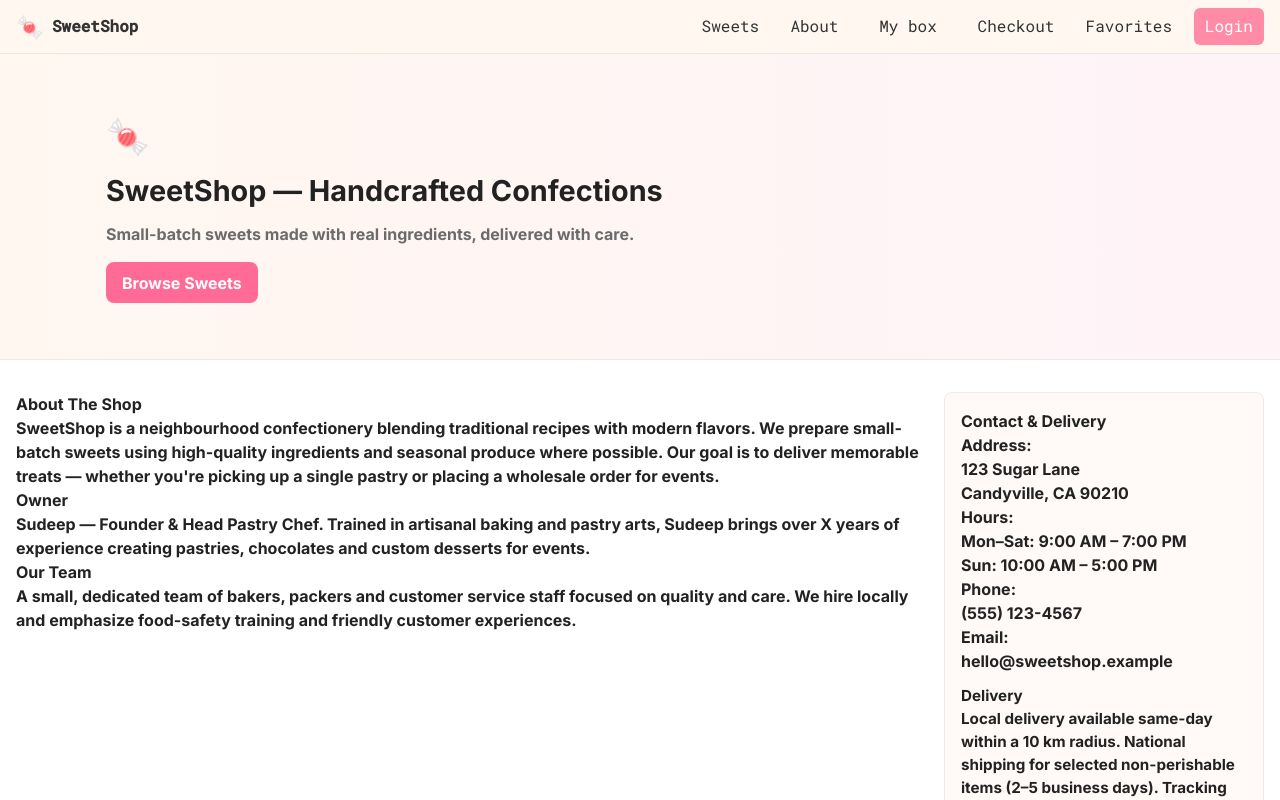
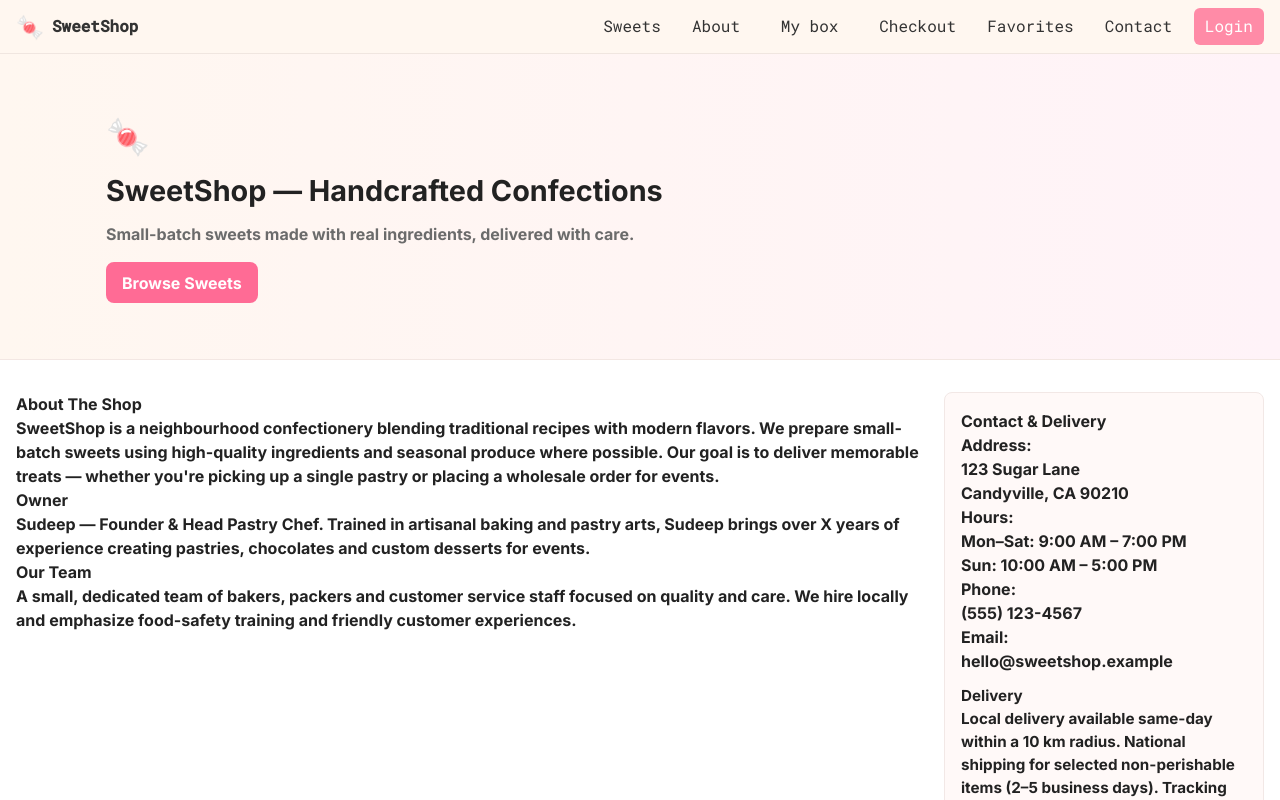
Before and after one commit to Sudeepkumar0/Sweet-shop, a React (Vite) app in the folder frontend/: page /about in a window 1280 px wide. Shown: the top 800 px of the page. Built offline with nearby package versions, Linux system fonts and the light colour scheme.

Commit message:
feat(nav): move Contact after Favorites

```diff
--- a/frontend/src/NavBar.jsx
+++ b/frontend/src/NavBar.jsx
@@ -136,6 +136,10 @@ export default function NavBar() {
           Favorites
         </Link>
 
+        <Link to="/contact" className="nav-item" onClick={() => setOpen(false)}>
+          Contact
+        </Link>
+
         {token ? (
           <button
             className="nav-item nav-cta"
```
